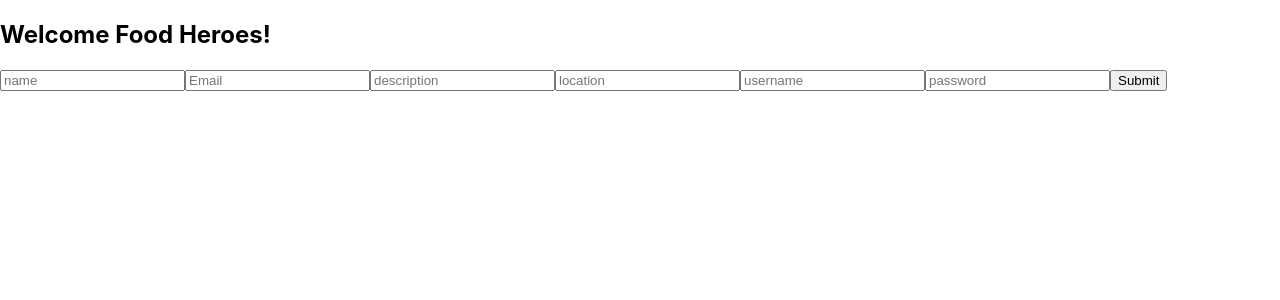
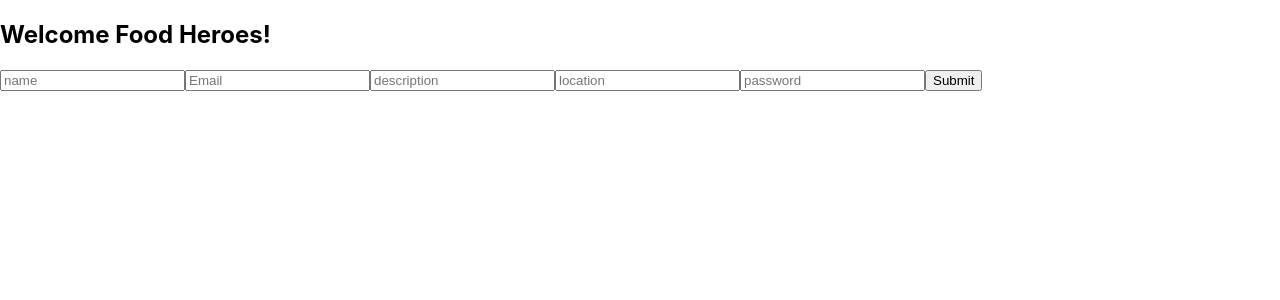
Before and after one commit to maddc0de/foodshare, a React (Create React App) app in the folder frontend/: page /signupdonator in a window 1280 px wide. Shown: the top 300 px of the page. Built offline with nearby package versions, Linux system fonts and the light colour scheme.

Commit message:
changed username to usertype

```diff
--- a/frontend/src/components/Donator/SignUpForm.js
+++ b/frontend/src/components/Donator/SignUpForm.js
@@ -7,7 +7,7 @@ const DonatorSignUpForm = ({ navigate }) => {
   const [email, setEmail] = useState("");
   const [description, setDescription] = useState("");
   const [location, setLocation] = useState("");
-  const [username, setUsername] = useState("");
+  const [usertype, setUserType] = useState("Hero");
   const [password, setPassword] = useState("");
 // const [picture, SetUserPicture] = useState("");
 
@@ -20,7 +20,7 @@ const DonatorSignUpForm = ({ navigate }) => {
       email: email,
       description: description,
       location: location,
-      username: username,
+      usertype: usertype,
       password: password,
     })
 
@@ -58,9 +58,9 @@ const DonatorSignUpForm = ({ navigate }) => {
       setLocation(event.target.value)
     }
 
-    const handleUsernameChange = (event) => {
-      setUsername(event.target.value)
-    }
+    // const handleUsertypeChange = (event) => {
+    //   setUsertype(event.target.value)
+    // }
 
     const handlePasswordChange = (event) => {
       setPassword(event.target.value)
@@ -73,7 +73,6 @@ const DonatorSignUpForm = ({ navigate }) => {
             <input placeholder="Email" id="email" type='text' value={ email } onChange={handleEmailChange} />
             <input placeholder="description" id="description" type='text' value={ description } onChange={handleDescriptionChange} />
             <input placeholder="location" id="location" type='text' value={ location } onChange={handleLocationChange} />
-            <input placeholder="username" id="username" type='text' value={ username } onChange={handleUsernameChange} />
             <input placeholder="password" id="password" type='text' value={ password } onChange={handlePasswordChange} />
           <input id='submit' type="submit" value="Submit" />
         </form>
```
